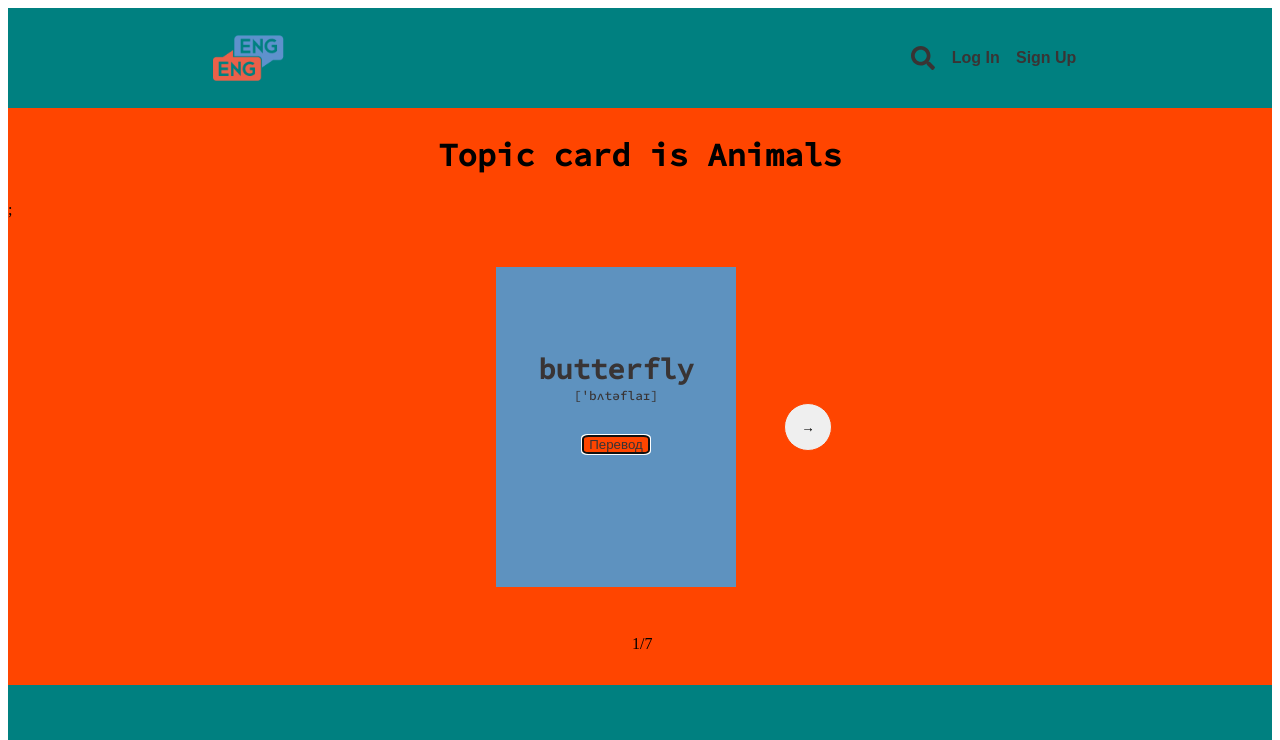
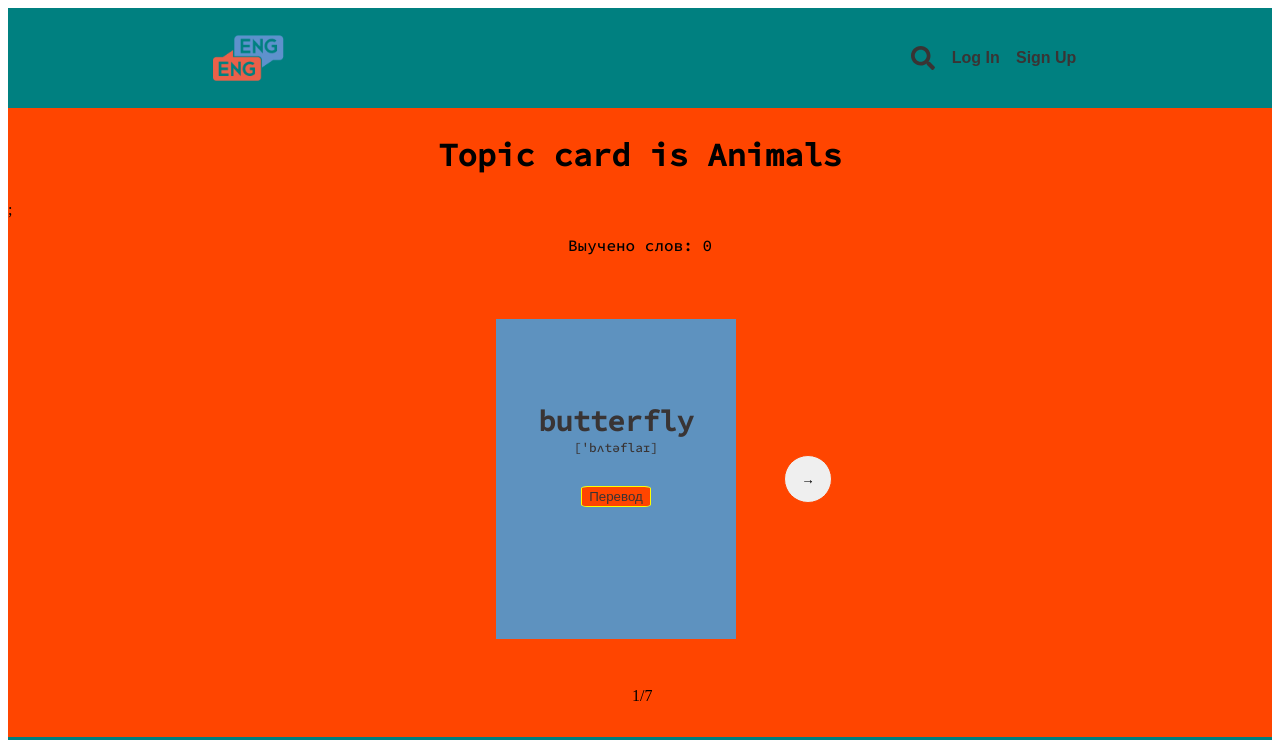
Before and after one commit to skorokhodtatiana/learnEnglish-React-project, a React (Create React App) app in the folder learn-english/: page /topicCard/Animals in a window 1280 px wide. Shown: the top 740 px of the page. Built offline with nearby package versions, Linux system fonts and the light colour scheme.

Commit message:
added output of learned cards

```diff
--- a/learn-english/src/components/flashCard/FlashCard.jsx
+++ b/learn-english/src/components/flashCard/FlashCard.jsx
@@ -5,8 +5,10 @@ import "./_flashCard.scss";
 const FlashCard = React.forwardRef((props, ref) => {
   const { englishWord, transcription, translation, wordRu } = props;
   const [pressed, setPressed] = useState(wordRu);
+
   const handlePressed = () => {
     setPressed(true);
+    props.addOneCard();
   };
 
   return (
--- a/learn-english/src/components/flashCard/_flashCard.scss
+++ b/learn-english/src/components/flashCard/_flashCard.scss
@@ -33,7 +33,7 @@
     background-color: $customOrange;
 
     &:focus {
-      border: 1px solid yellow !important;
+      outline: 1px solid yellow;
     }
   }
 
--- a/learn-english/src/components/topicCard/Topic.jsx
+++ b/learn-english/src/components/topicCard/Topic.jsx
@@ -24,9 +24,17 @@ export default function Topic(props) {
     ref.current.focus();
   }, [index]);
 
+  const [count, setcount] = useState(0);
+  const addOneCard = () => {
+    setcount(count + 1);
+    console.log(count);
+    console.log("test");
+  };
+
   return (
     <>
       <h2 className="nameChoseTopic">Topic card is {params.topicName}</h2>;
+      <p className="numberCard">Выучено слов: {count}</p>
       <div>
         <div className="topicCard-wrapper">
           <div className="card-container">
@@ -41,6 +49,7 @@ export default function Topic(props) {
               transcription={arrTopic[index].transcription}
               translation={arrTopic[index].translation}
               wordRu={arrTopic[index].wordRu}
+              addOneCard={addOneCard}
               ref={ref}
             />
             {index < arrTopic.length - 1 && (
--- a/learn-english/src/components/topicCard/_topicCard.scss
+++ b/learn-english/src/components/topicCard/_topicCard.scss
@@ -54,6 +54,13 @@
   font-family: "Source Code Pro", monospace;
   font-weight: bold;
   font-size: 2rem;
+}
+
+.numberCard {
+  text-align: center;
+  font-family: "Source Code Pro", monospace;
+
+  font-size: 1rem;
 }
 
 // .topicCard-wrapper {
```
